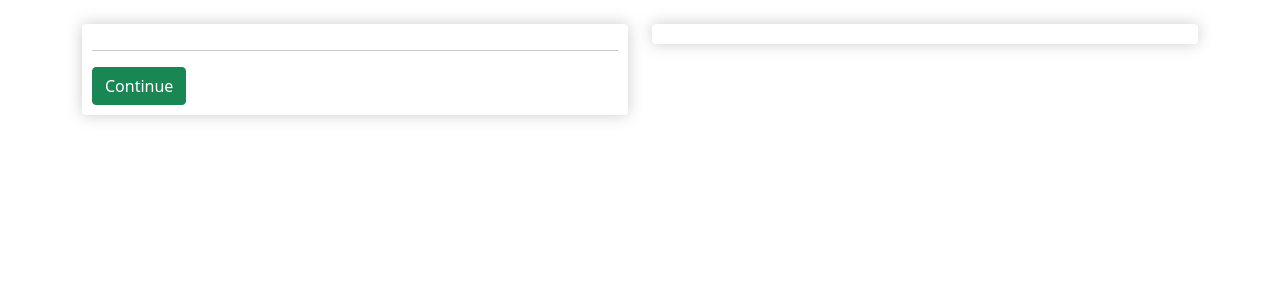
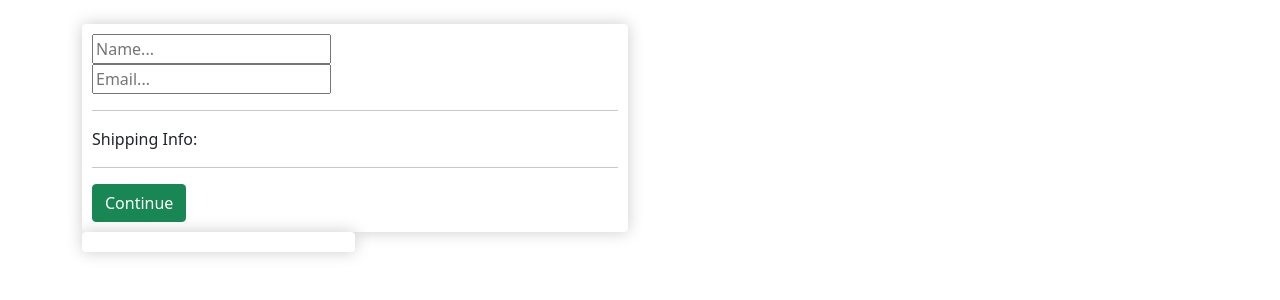
Before and after one commit to JPT96/MS4_ecomproj, a Django app: page /checkout/ in a window 1280 px wide. Shown: the part 84-384 px from the top of the page. Run offline with Django 3.2, Linux system fonts and the light colour scheme.

Commit message:
create a form field class for name and email inp

```diff
--- a/shop/templates/shop/checkout.html
+++ b/shop/templates/shop/checkout.html
@@ -6,9 +6,17 @@
         <div class="box-space"id="form-wrap">
             <form id ="form" action="#">
                 <div id="acc-info">
+                    <div class="formfield">
+                        <input required class="form-inputs"type="text" name="name" placeholder="Name...">
+
+                    </div>
+                    <div class="formfield">
+                        <input required class="form-inputs"type="text" name="email" placeholder="Email...">
 
                 </div>
                 <div id="shipping-info">
+                    <hr>
+                    <p>Shipping Info:</p>
 
                 </div>
                 <hr>
```
